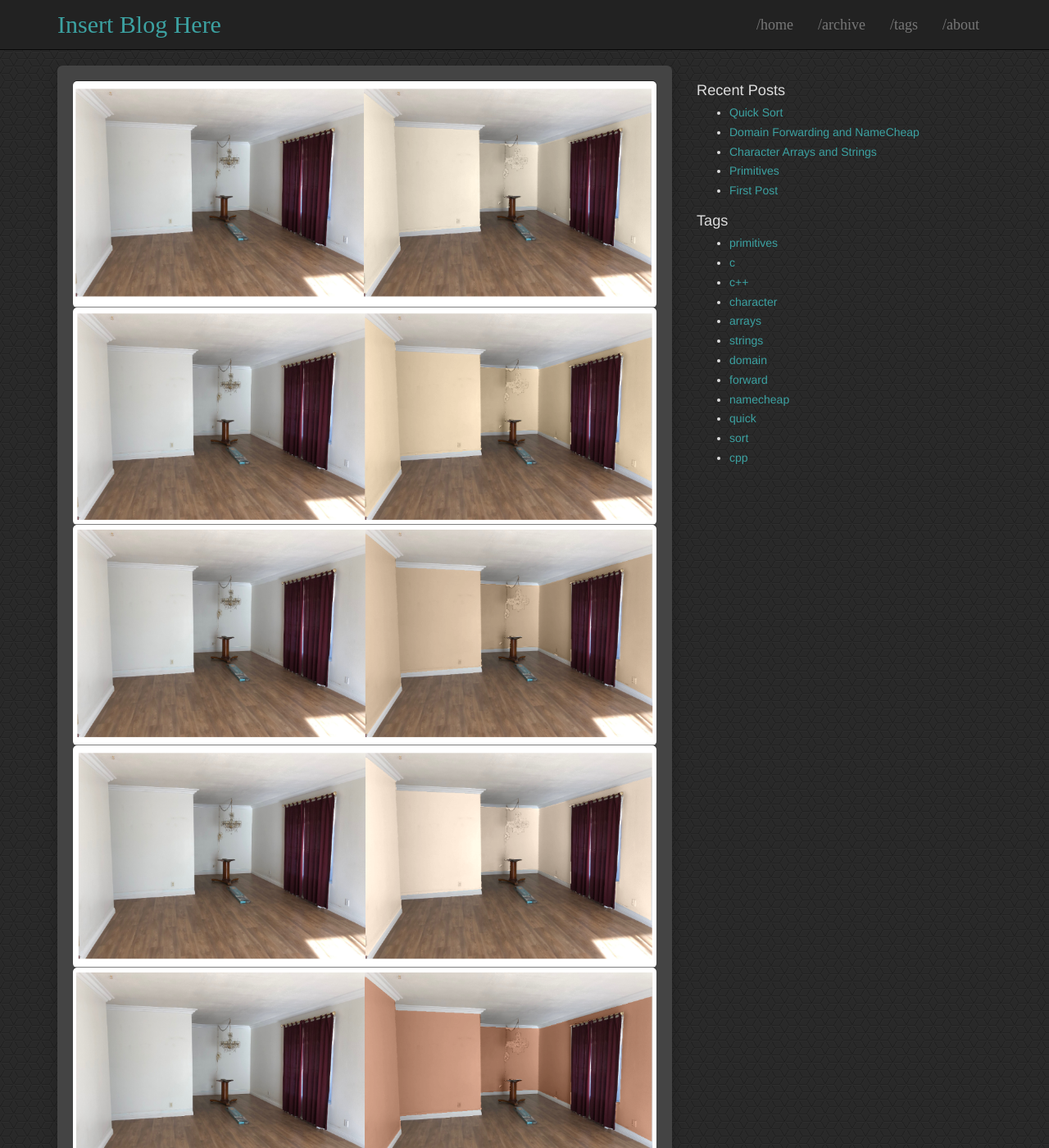
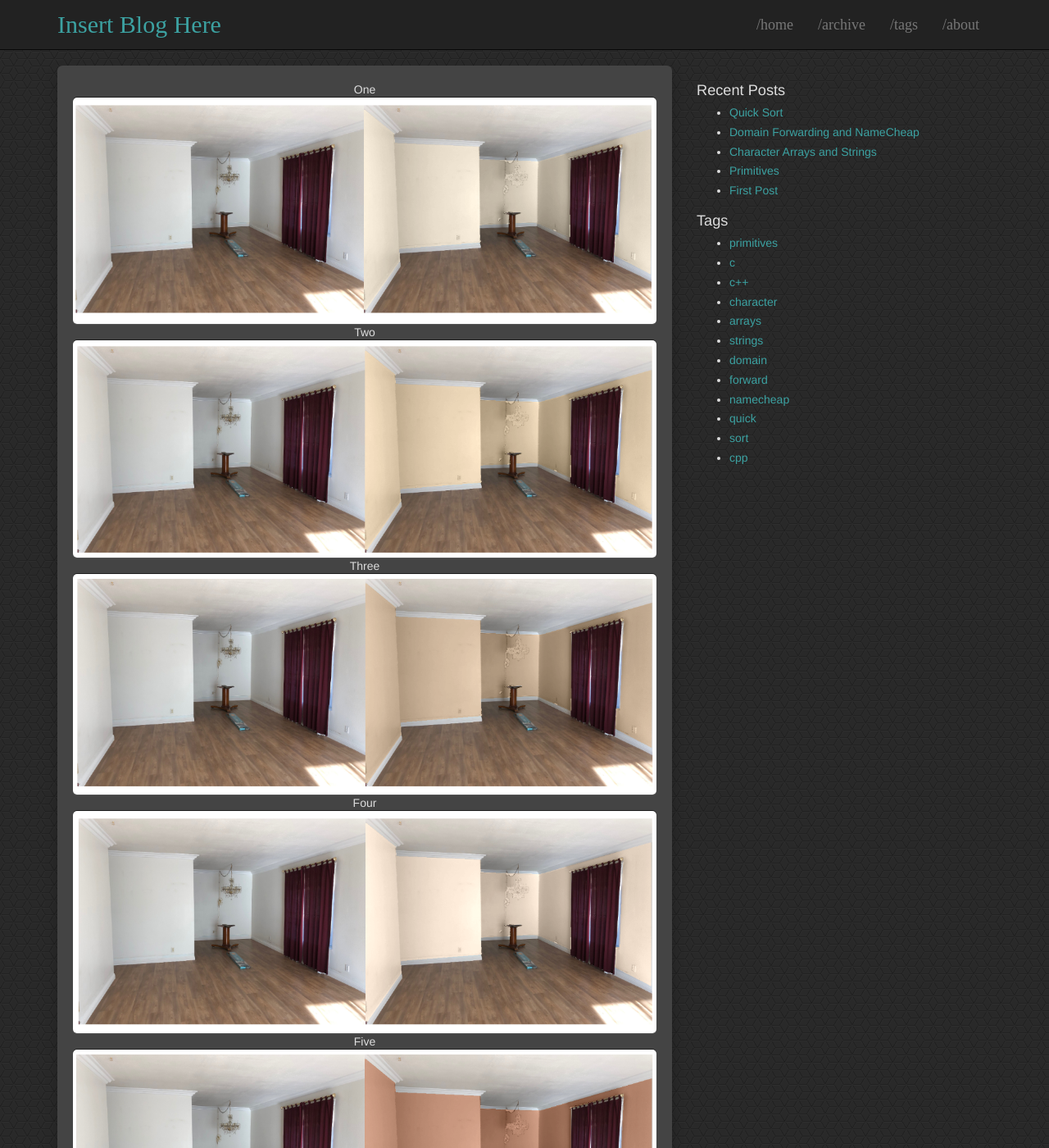
Before and after one commit to esquireatlarge/esquireatlarge.github.io, a Jekyll site: the page built from house.md, in a window 1280 px wide and 1400 px high. Shown: the whole window at 82% size. Built offline with Jekyll 4.4.1, drawn with Linux system fonts in a browser that asks for light colours; some of the changed text lies outside the part shown.

Commit message:
Update house.md

```diff
--- a/house.md
+++ b/house.md
@@ -6,19 +6,33 @@ title: Home Paint Selections
 
 
 {: .center }
+One
 !["One"](http://sguerri.com/images/house/antique_white.png "One")
+Two
 !["Two"](http://sguerri.com/images/house/ancient_scroll.png "Two")
+Three
 !["Three"](http://sguerri.com/images/house/basswood.png "Three")
+Four
 !["Four"](http://sguerri.com/images/house/cafe_cream.png "Four")
+Five
 !["Five"](http://sguerri.com/images/house/carmelite.png "Five")
+Six
 !["Six"](http://sguerri.com/images/house/french_beige.png "Six")
+Seven
 !["Seven"](http://sguerri.com/images/house/french_creme.png "Seven")
+Eight
 !["Eight"](http://sguerri.com/images/house/irish_creme.png "Eight")
+Nine
 !["Nine"](http://sguerri.com/images/house/linen_white.png "Nine")
+Ten
 !["Ten"](http://sguerri.com/images/house/loft_light.png "Ten")
+Eleven
 !["Eleven"](http://sguerri.com/images/house/parisian_cafe.png "Eleven")
+Twelve
 !["Twelve"](http://sguerri.com/images/house/polished_pearl.png "Twelve")
+Thirteen
 !["Thirteen"](http://sguerri.com/images/house/raffia_cream.png "Thirteen")
+Fourteen
 !["Fourteen"](http://sguerri.com/images/house/sand_motif.png "Fourteen")
 
 
```
